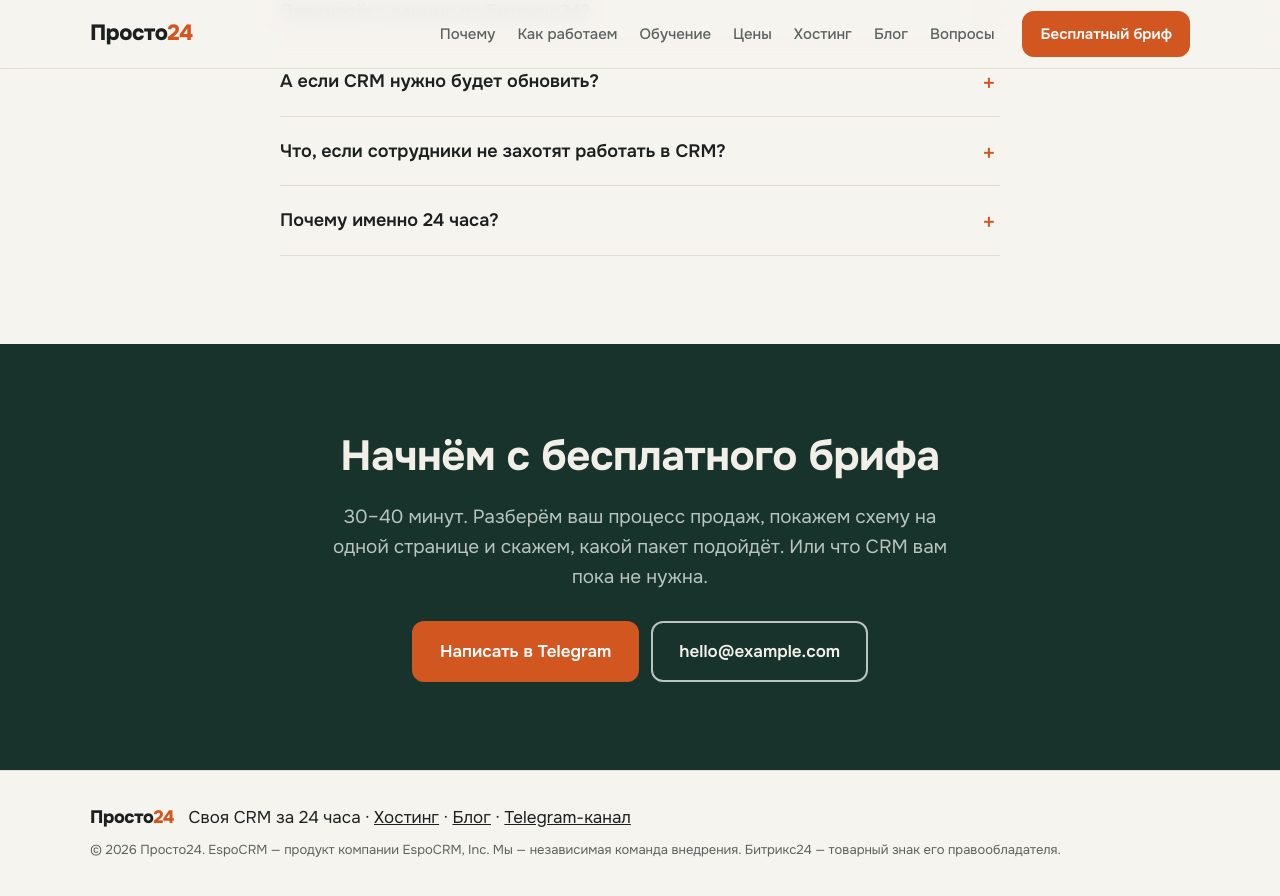
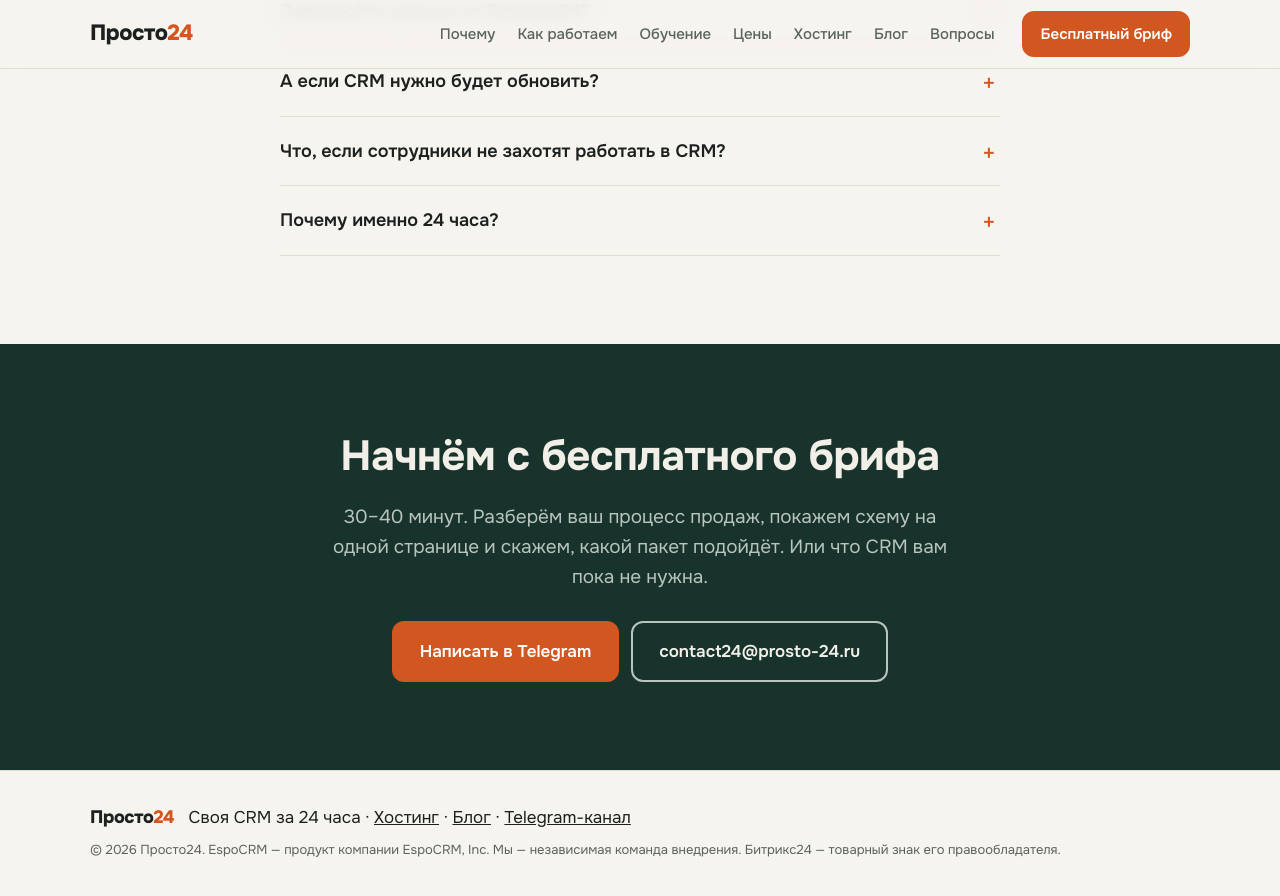
Before and after one commit to In-Of/prosto-24.ru, a Jekyll site: the page index.html, which Jekyll copies as it is, in a window 1280 px wide and 900 px high, scrolled down 5005 px. Shown: the top 896 px of the window. Built offline with Jekyll 4.4.1, drawn with Linux system fonts in a browser that asks for light colours.

Commit message:
Почта для заявок contact24@prosto-24.ru
Co-Authored-By: Claude Opus 5.5 <noreply@anthropic.com>
Claude-Session: https://claude.ai/code/session_011URhq6UstHJEXKxFPbazwH

```diff
--- a/index.html
+++ b/index.html
@@ -268,9 +268,8 @@
     <h2>Начнём с бесплатного брифа</h2>
     <p class="lead lead--light">30–40 минут. Разберём ваш процесс продаж, покажем схему на одной странице и скажем, какой пакет подойдёт. Или что CRM вам пока не нужна.</p>
     <div class="contacts">
-      <!-- TODO: почта — заполнить -->
       <a href="https://t.me/prosto24crm" class="btn">Написать в Telegram</a>
-      <a href="mailto:hello@example.com" class="btn btn--ghost-light">hello@example.com</a>
+      <a href="mailto:contact24@prosto-24.ru" class="btn btn--ghost-light">contact24@prosto-24.ru</a>
     </div>
   </div>
 </section>
```
